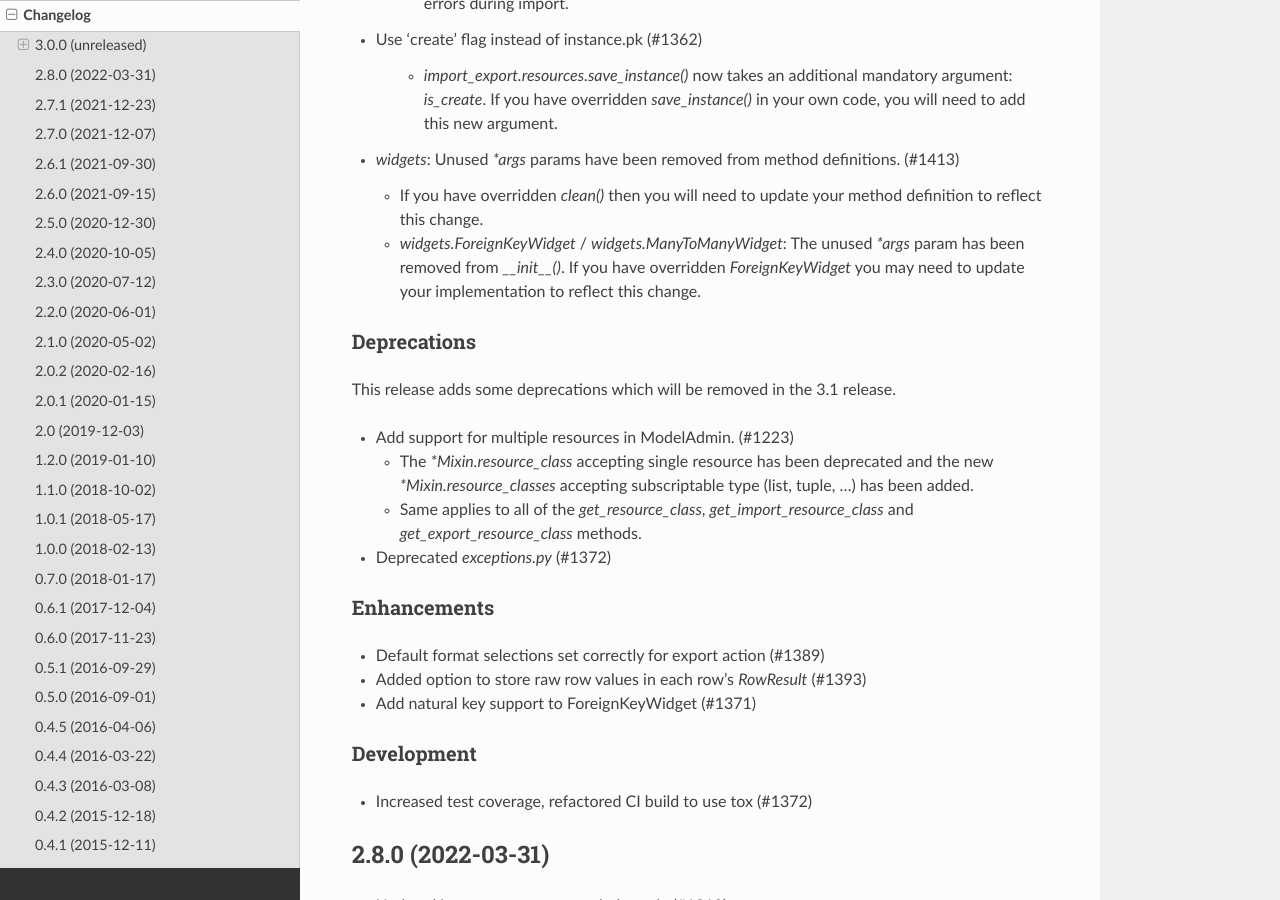
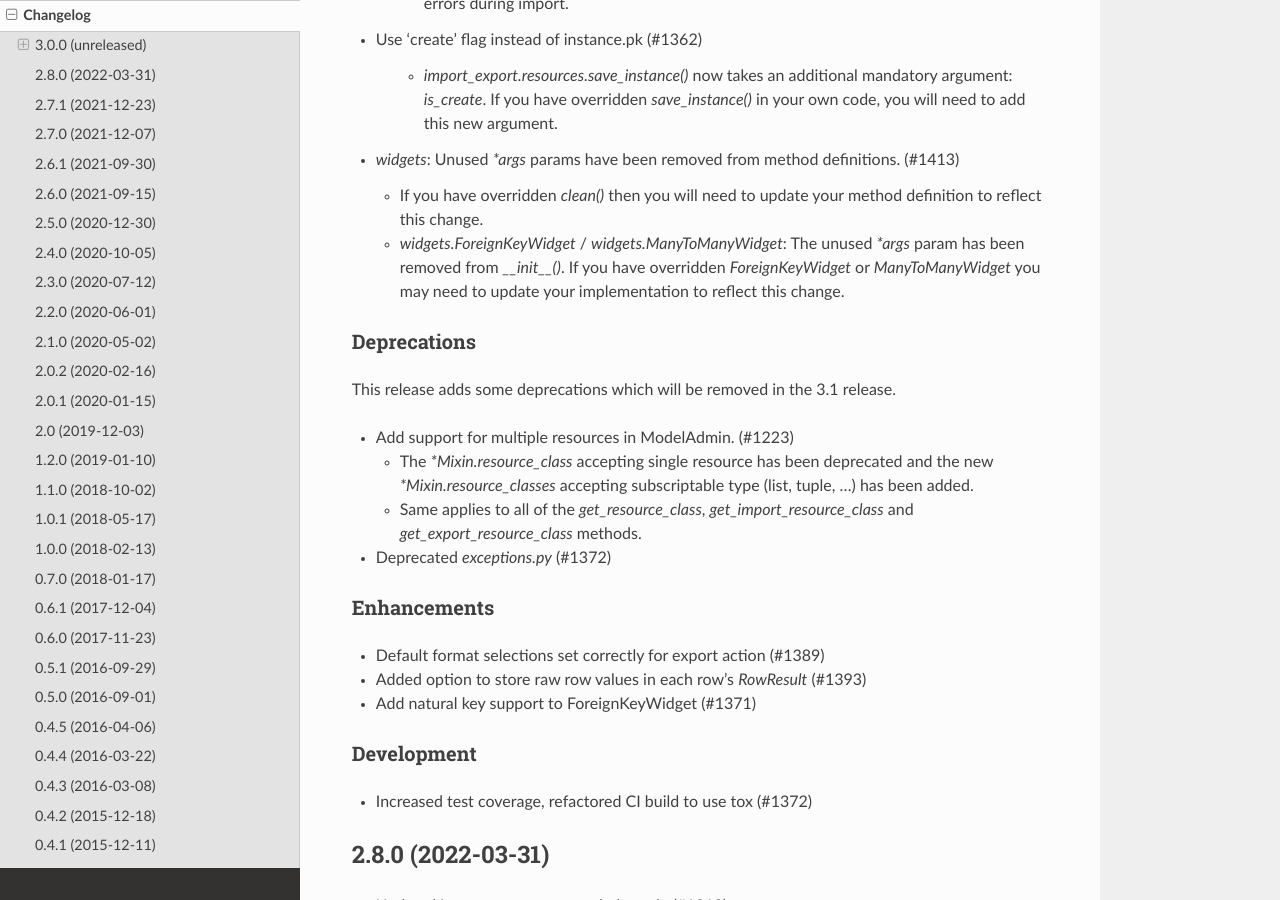
Before and after one commit to django-import-export/django-import-export, a Sphinx documentation site: the page built from docs/changelog.rst, in a window 1280 px wide and 900 px high, scrolled down 574 px. Built offline with Sphinx 7.4.7 and the Read the Docs theme 2.0.0, drawn with Linux system fonts in a browser that asks for light colours.

Commit message:
updated changelog

```diff
--- a/docs/changelog.rst
+++ b/docs/changelog.rst
@@ -25,7 +25,7 @@ This release makes some minor changes to the public API.  If you have overridden
 
   - If you have overridden `clean()` then you will need to update your method definition to reflect this change.
 
-  - `widgets.ForeignKeyWidget` / `widgets.ManyToManyWidget`: The unused `*args` param has been removed from `__init__()`.  If you have overridden `ForeignKeyWidget` you may need to update your implementation to reflect this change.
+  - `widgets.ForeignKeyWidget` / `widgets.ManyToManyWidget`: The unused `*args` param has been removed from `__init__()`.  If you have overridden `ForeignKeyWidget` or `ManyToManyWidget` you may need to update your implementation to reflect this change.
 
 Deprecations
 ############
```
